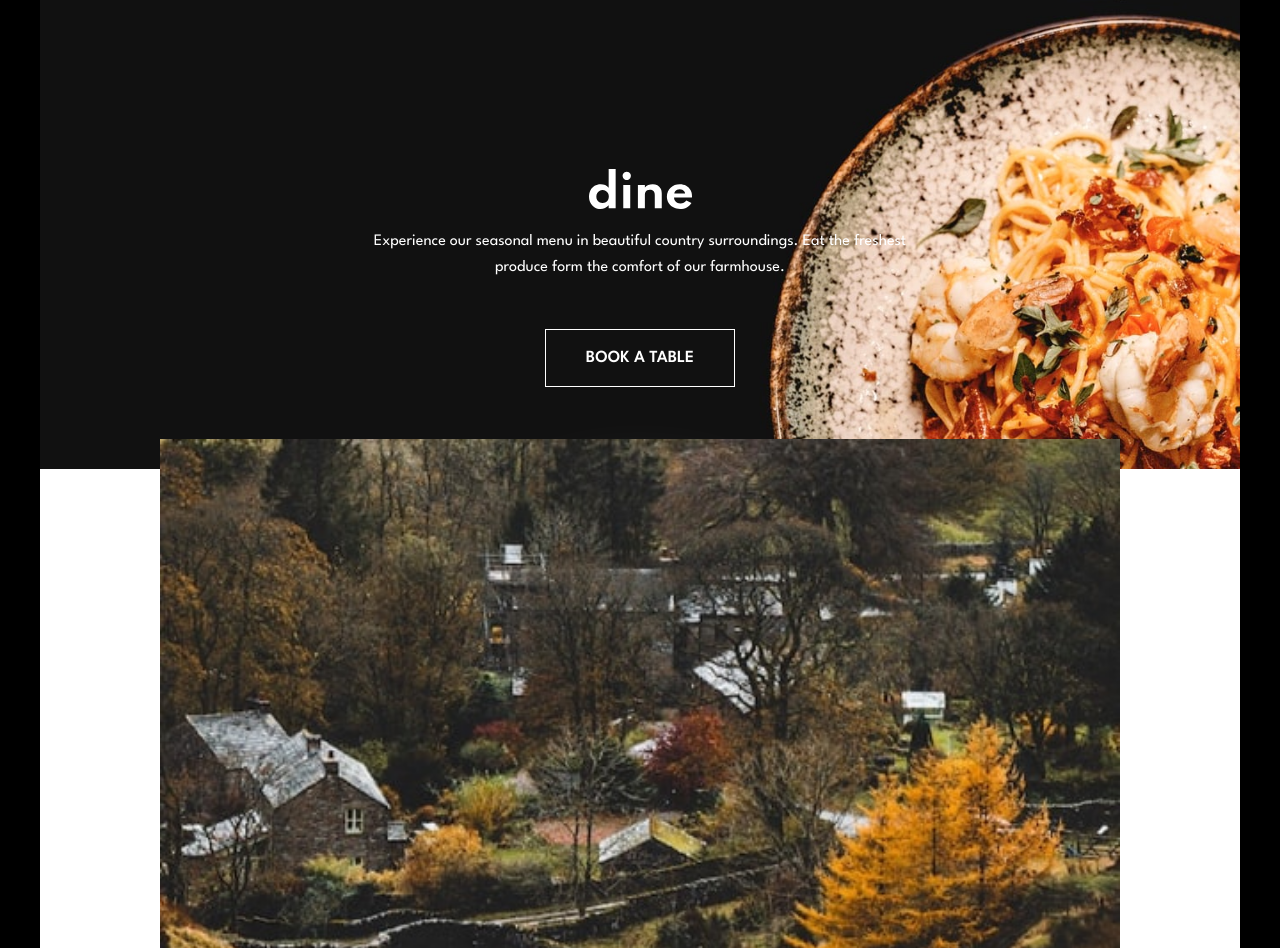
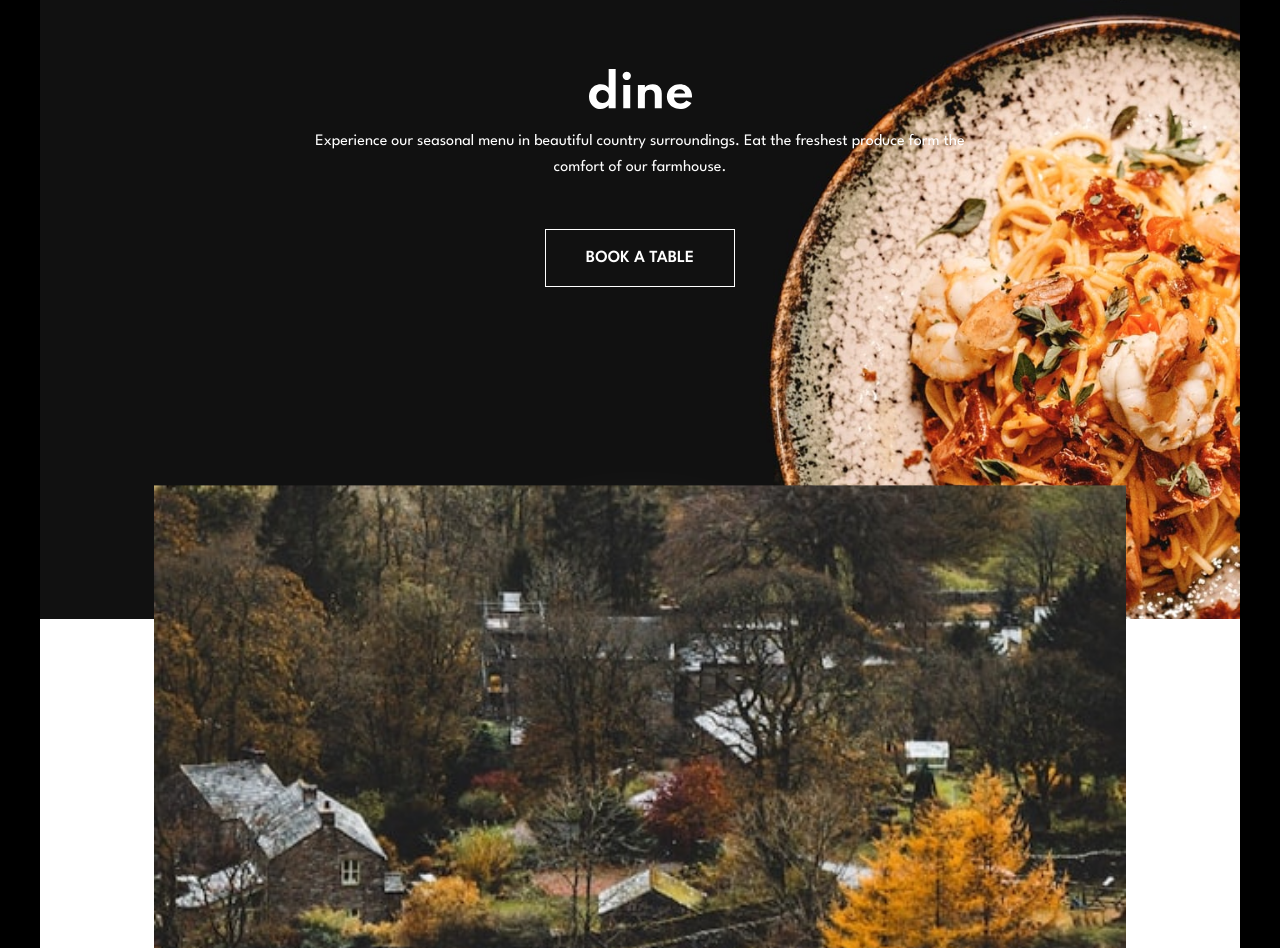
Before and after one commit to cgojk/dinner, a React (Vite) app: page / in a window 1280 px wide. Shown: the part 64-1012 px from the top of the page. Built offline with nearby package versions, Linux system fonts and the light colour scheme.

Commit message:
trying to accomodate the first child of the info seciton--light on top of the hero section

```diff
--- a/src/components/Hero.jsx
+++ b/src/components/Hero.jsx
@@ -13,7 +13,7 @@ export default function Hero(){
 
 
 
-            <div className="image__hero">
+            <div className="image__hero--container">
                 <picture>
                         <source
                             media="(min-width: 1024px)"
--- a/src/components/Info.jsx
+++ b/src/components/Info.jsx
@@ -11,7 +11,7 @@ export default function Info() {
         <ul className="info__list">
           {InfoText.filter((info) => info.id === 1 || info.id === 2).map((info) => (
             <li key={info.id} className="info__item">
-              <picture className="image__info">
+              <picture className="image__info--container">
                 <source
                   media="(min-width: 1024px)"
                   srcSet={info.imageDesktop}
--- a/src/styles/_base.scss
+++ b/src/styles/_base.scss
@@ -34,7 +34,7 @@ body{
 .hero__section{
 display:grid;
 background-color: var(--neutral-950);
-min-height: 50vh;
+min-height: clamp(500px, 70vh, 850px);
 overflow: hidden;
 
 
@@ -53,7 +53,9 @@ overflow: hidden;
   display:flex;
   flex-direction: column;
   align-items: center;
-
+  transform: translateY(clamp(-100px, calc(100px - 20vw), 0px));
+  //  transform: translateY(clamp(0px, calc(100px - 20vw), -100px));
+// margin-top: clamp(0px, calc(200px - 20vw), 46px);
 .hero__logo{
 
 
@@ -78,7 +80,7 @@ overflow: hidden;
         }
     }
     .hero__content,
-    .image__hero{
+    .image__hero--container {
         grid-area: 1/1;
     }
 
@@ -86,6 +88,7 @@ overflow: hidden;
   width: 100%;
   height: 100%;
   min-width: 0;
+
 }
 
 .image__hero img {
@@ -100,7 +103,8 @@ overflow: hidden;
 
 
 .info__section{
-    margin-top:-150px;
+    // margin-top:-150px;
+     margin-top: 0;
     padding: var(--space-6) 0;
     position: relative;
     display: flex;
@@ -113,7 +117,7 @@ overflow: hidden;
     padding: 0;
    }
 
-    .image__info{
+    .image__info--container{
         padding:0 var(--space-2);
          position: relative;
 
@@ -147,13 +151,16 @@ img{
   background-color:var(--neutral-0);
   color: var(--neutral-950);
 
-  .info__item:first-child
+  .info__item:first-child{
 
-   {
-    .image__info{
-    margin-top:-50px;
+    .image__info--container {
+        transform: translateY(clamp(-180px, -12vw, -80px));
+    }
   }
-}
+  //   .image__info{
+  //   margin-top:-50px;
+
+
 }
 
 /* Second section: black */
--- /dev/null
+++ b/src/styles/_queries.scss
@@ -0,0 +1,25 @@
+
+@media only screen and (min-width: 768px) {
+
+
+
+     .info__section--light {
+        z-index: 2;
+
+        .info__item:first-child {
+
+            .image__info--container {
+                transform: translateY(clamp(-180px, -12vw, -80px));
+            }
+        }
+    }
+
+  .hero__section {
+    min-height: 70vh;
+
+    .hero__content {
+
+        max-width: 700px;
+    }
+  }
+}
--- a/src/styles/index.scss
+++ b/src/styles/index.scss
@@ -2,3 +2,4 @@
 @use './variables' as *;
 @use './reset' as *;
 @use './base' as *;
+@use'./queries' as *;
```
